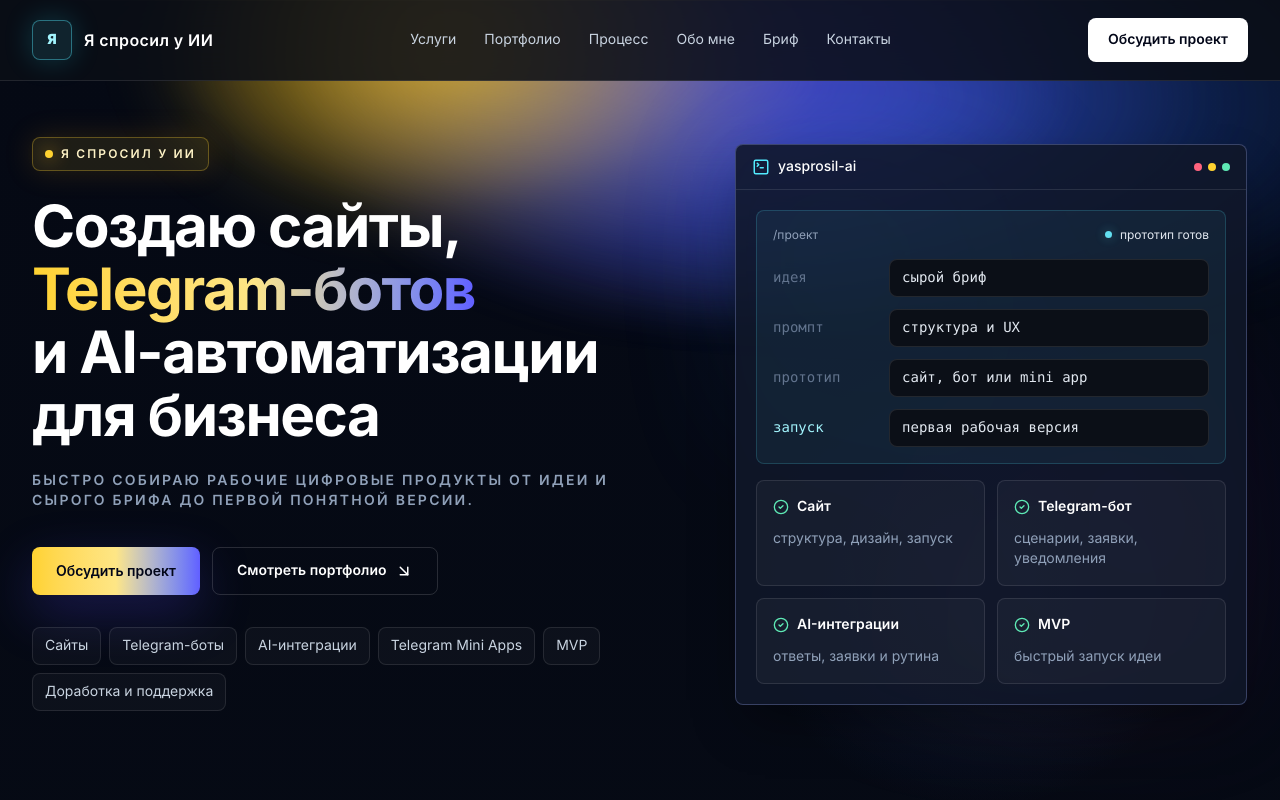
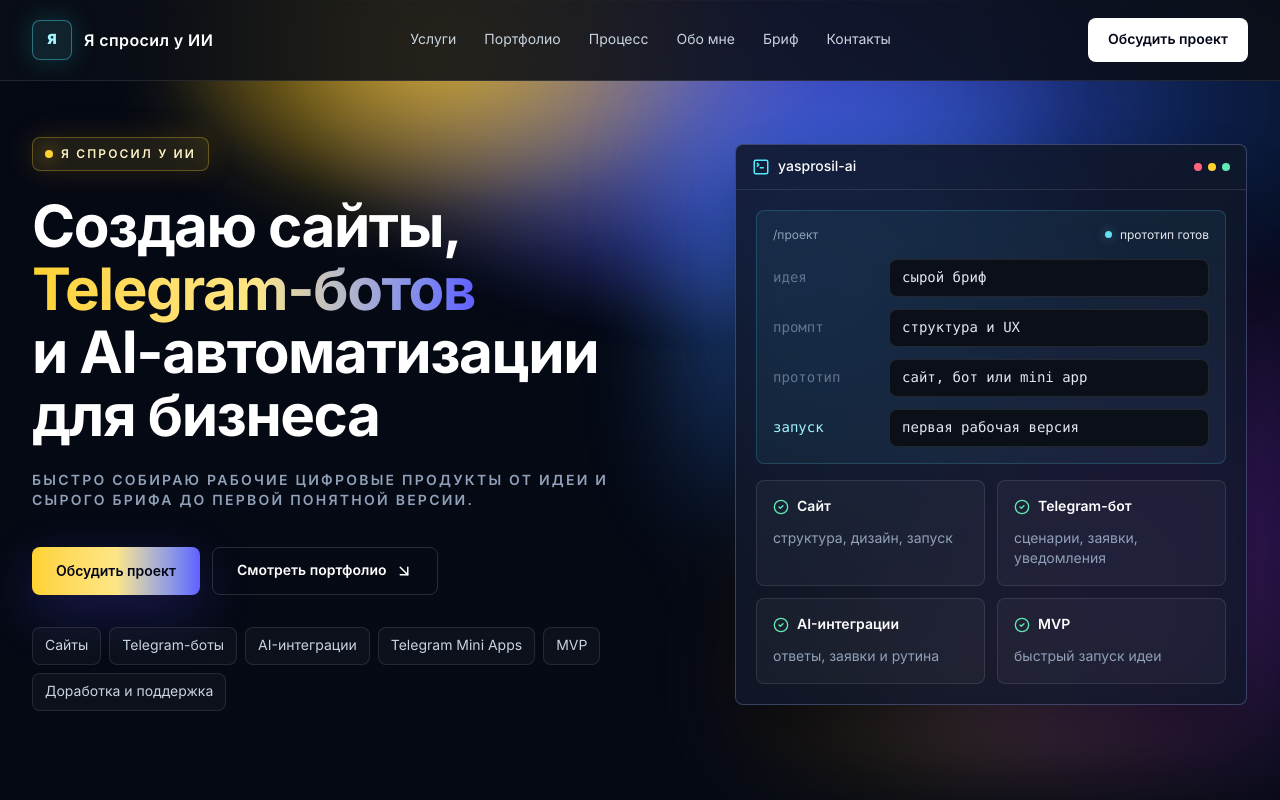
Before and after one commit to yasprosil-ai/portfolio-site, a Next.js app: page / in a window 1280 px wide. Shown: the top 800 px of the page. Built offline with nearby package versions, Linux system fonts and the light colour scheme.

Commit message:
Strengthen heroGlow: larger inset, higher opacity, less blur, fix breath animation

```diff
--- a/app/globals.css
+++ b/app/globals.css
@@ -115,16 +115,16 @@ section[id] {
 
 .heroGlow {
   position: absolute;
-  inset: -45px;
+  inset: -80px;
   z-index: 0;
   pointer-events: none;
-  border-radius: 36px;
+  border-radius: 48px;
   background:
-    radial-gradient(circle at 25% 25%, rgba(59, 130, 246, 0.38), transparent 42%),
-    radial-gradient(circle at 75% 65%, rgba(147, 51, 234, 0.28), transparent 48%),
-    radial-gradient(circle at 55% 85%, rgba(245, 158, 11, 0.16), transparent 42%);
-  filter: blur(48px);
-  opacity: 0.38;
+    radial-gradient(circle at 25% 30%, rgba(59, 130, 246, 0.75), transparent 42%),
+    radial-gradient(circle at 75% 65%, rgba(147, 51, 234, 0.55), transparent 48%),
+    radial-gradient(circle at 50% 85%, rgba(245, 158, 11, 0.28), transparent 45%);
+  filter: blur(40px);
+  opacity: 0.62;
   animation: heroGlowBreath 8s ease-in-out infinite alternate;
 }
 
@@ -255,11 +255,11 @@ section[id] {
 
 @keyframes heroGlowBreath {
   from {
-    opacity: 0.42;
+    opacity: 0.52;
   }
 
   to {
-    opacity: 0.26;
+    opacity: 0.72;
   }
 }
 
```
